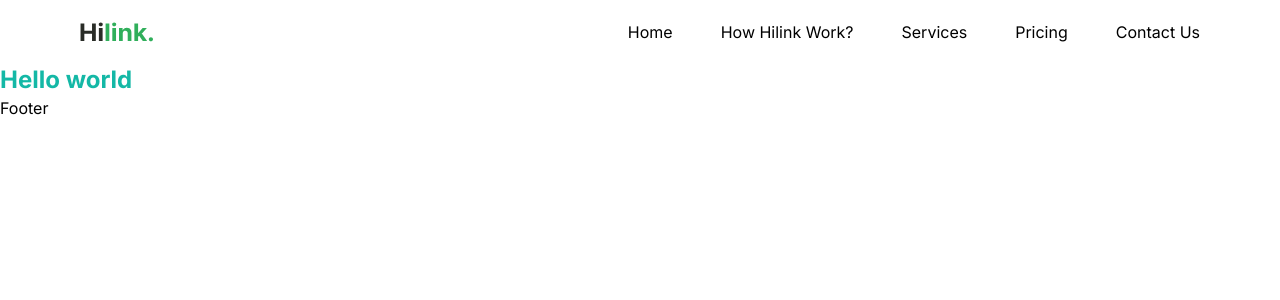
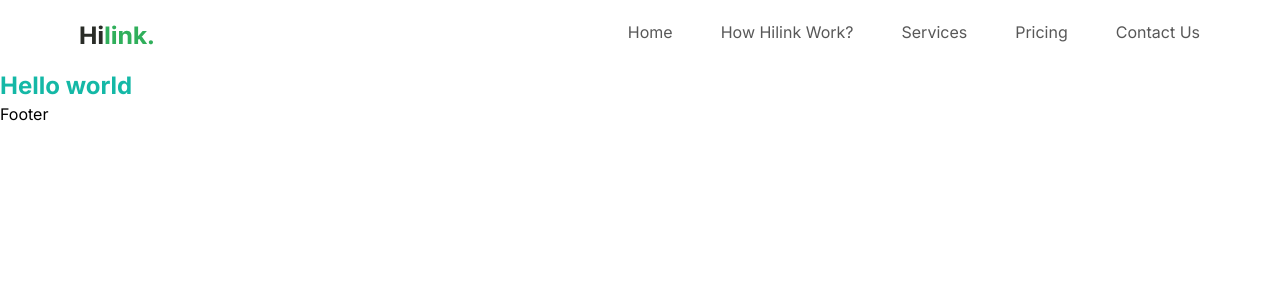
Before and after one commit to byiringiroscar/travel-app-with-nextjs, a Next.js app: page / in a window 1280 px wide. Shown: the top 300 px of the page. Built offline with nearby package versions, Linux system fonts and the light colour scheme.

Commit message:
Update Navbar.tsx

```diff
--- a/components/Navbar.tsx
+++ b/components/Navbar.tsx
@@ -12,7 +12,7 @@
         </Link>
         <ul className="hidden h-full gap-12 lg:flex">
             {NAV_LINKS.map((link) => (
-                <Link href={link.href} key={link.key}>{link.label}</Link>
+                <Link href={link.href} key={link.key} className="regular-16 text-gray-50 flexCenter cursor-pointer pb-1.5 transition-all hover:font-bold">{link.label}</Link>
             ))}
 
         </ul>
```
